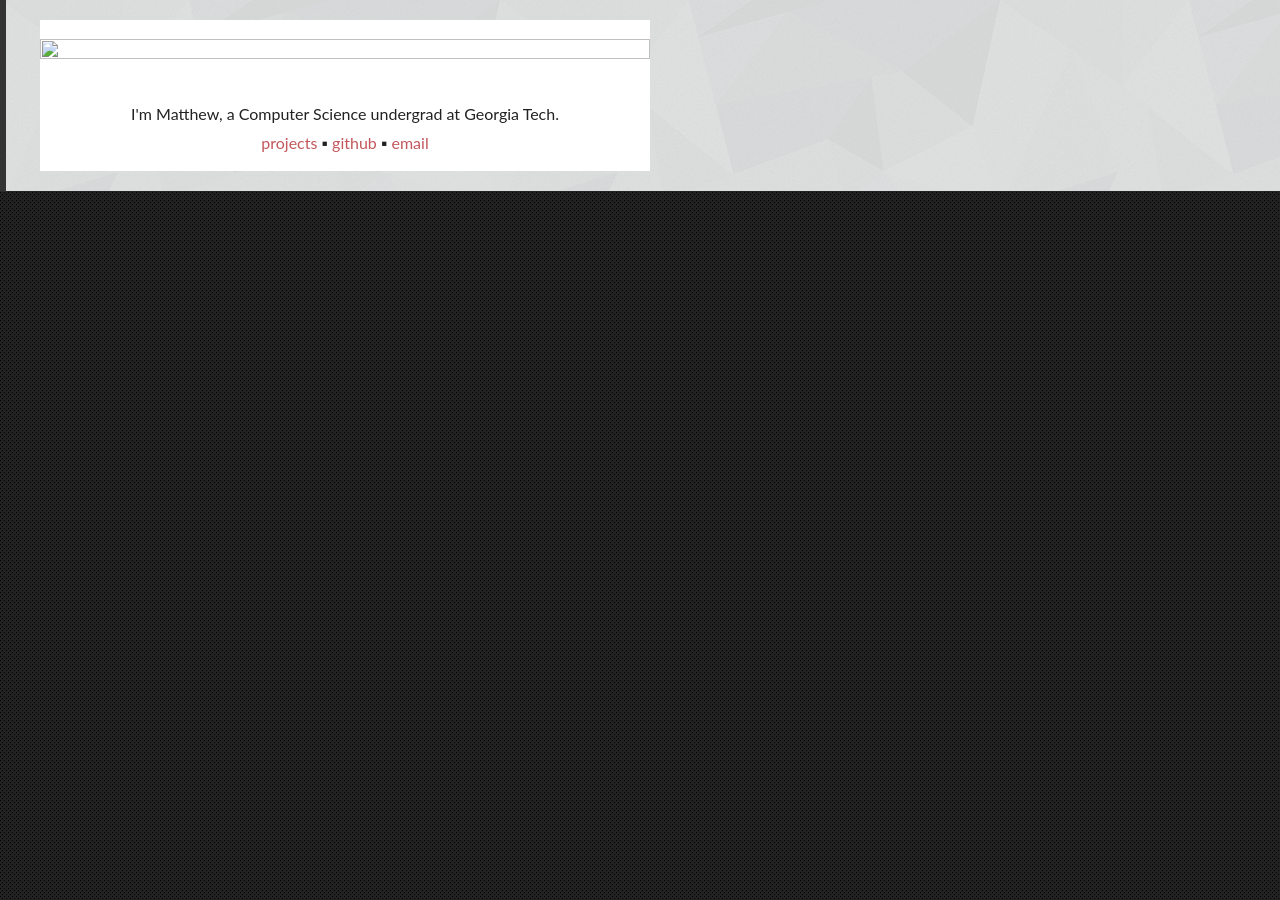
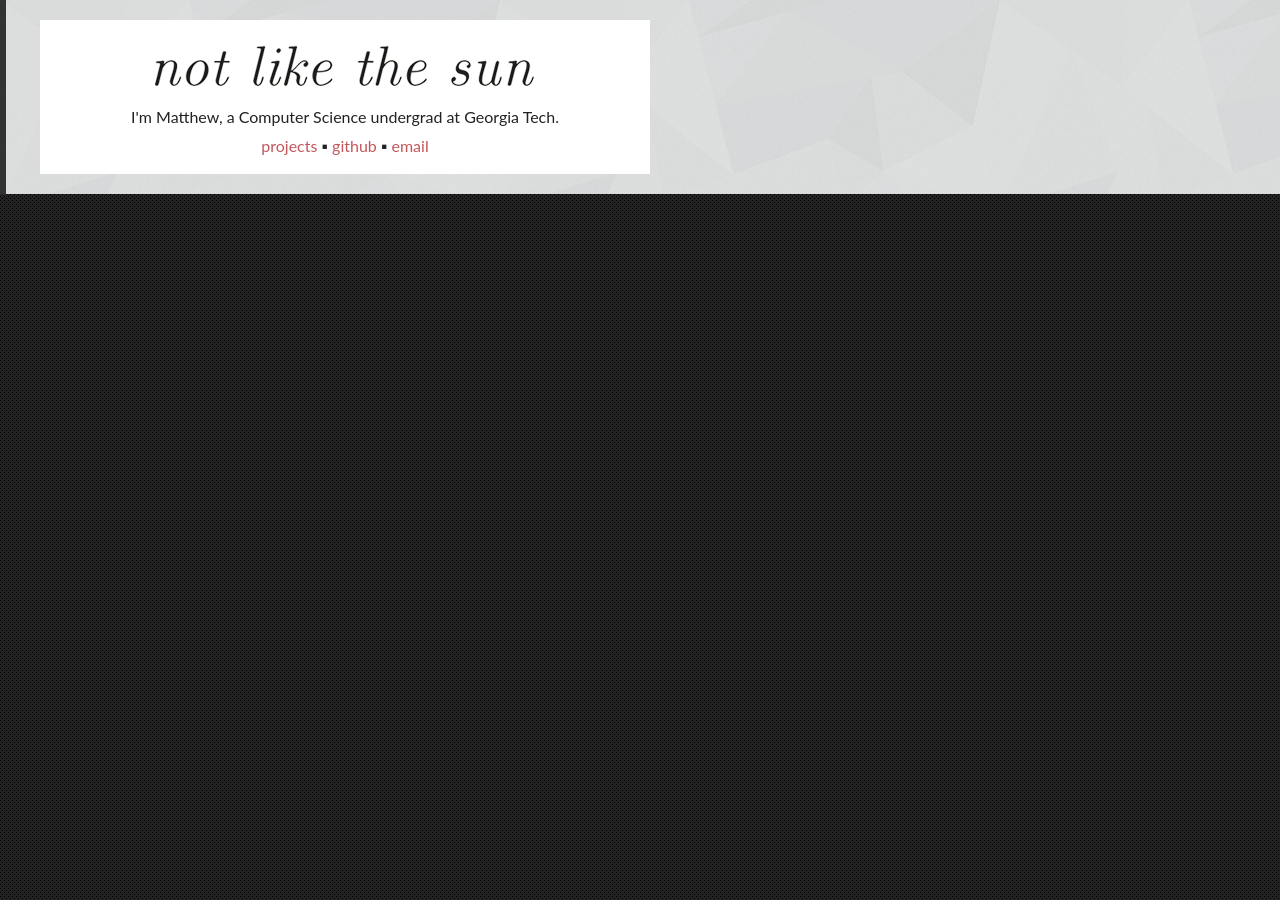
Before and after one commit to radioblazer/nlts.github.com, a Jekyll site: the page built from index.html, in a window 1280 px wide. Built offline with Jekyll 4.4.1, drawn with Linux system fonts in a browser that asks for light colours; Markdown is read by kramdown in place of the engine named in the settings.

Commit message:
fix links in index.html

```diff
--- a/index.html
+++ b/index.html
@@ -6,7 +6,7 @@ title: not like the sun
 <div class="meny" id="overlay">
 			<h1>Send from Omnibox</h1>
 			<a href="mailto:matt@nlts.co?subject=What's up?" target="_blank">
-			<img src="file:///F:/Dropbox/Work/not%20like%20the%20sun/images/inline-omnibox.png" width="610" height="65"/></a>
+			<img src="images/inline-omnibox.png" width="610" height="65"/></a>
 			<div><a href="http://github.com/nlts/Send-from-Omnibox/">Github</a> ▪ <a href="https://chrome.google.com/webstore/detail/send-from-omnibox/pfebpahfiklkbdgdacdcdojjejhpbkgc">Chrome Web Store</a>
 			    <p>Compose an email in Chrome's address bar. Works best with Gmail.</p>
 			    <br>
@@ -42,7 +42,7 @@ title: not like the sun
 		<div class="contents">
 				<article>
 					<br>
-					<img src="file:///F:/Dropbox/Work/not%20like%20the%20sun/images/inline-nlts-610.png" width="610" height="65"/>
+					<img src="/images/inline-nlts-610.png" width="610" height="65"/>
 					<div id="intro">I'm Matthew, a Computer Science undergrad at Georgia Tech.<p></div>
 						<a href="#" onclick="javascript:meny.open();">projects</a> ▪ <a href= "https://github.com/nlts">github</a> ▪ <a href="mailto:matt@nlts.co">email</a>
 					<br>
```
